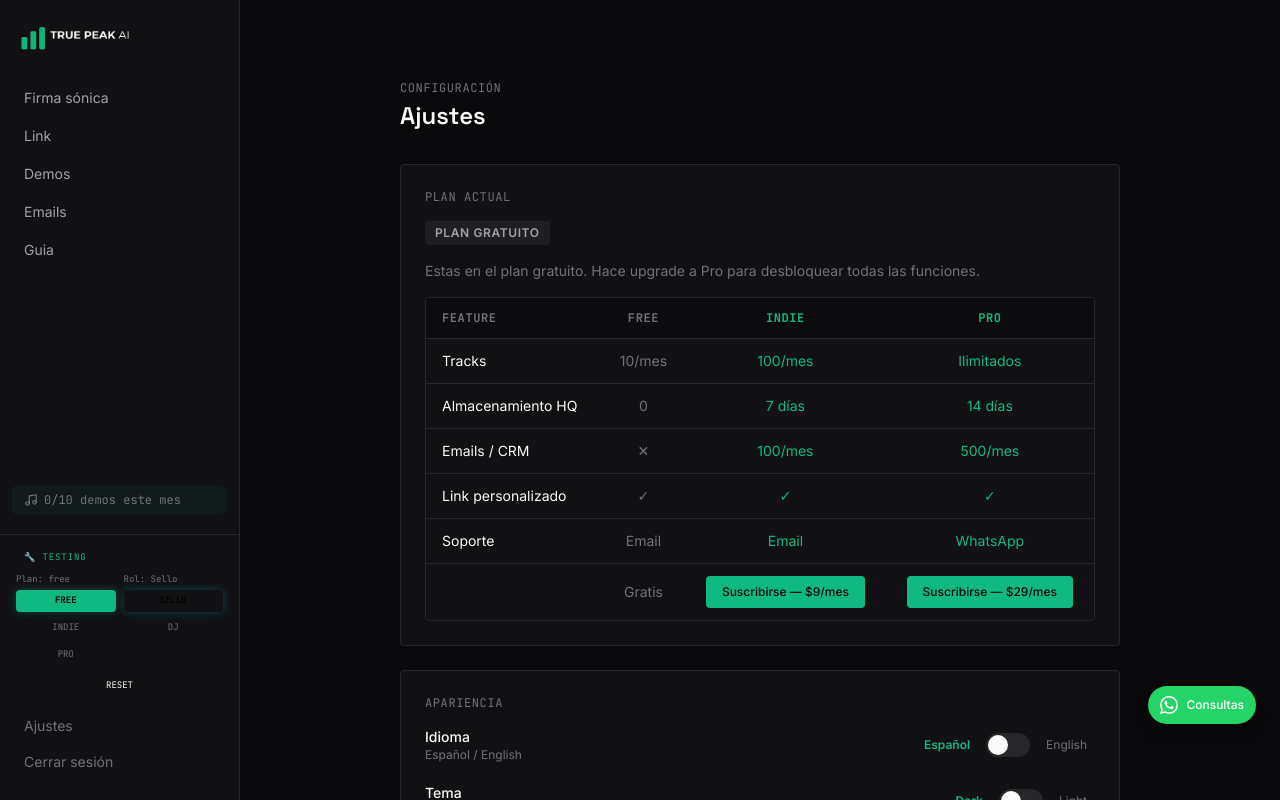
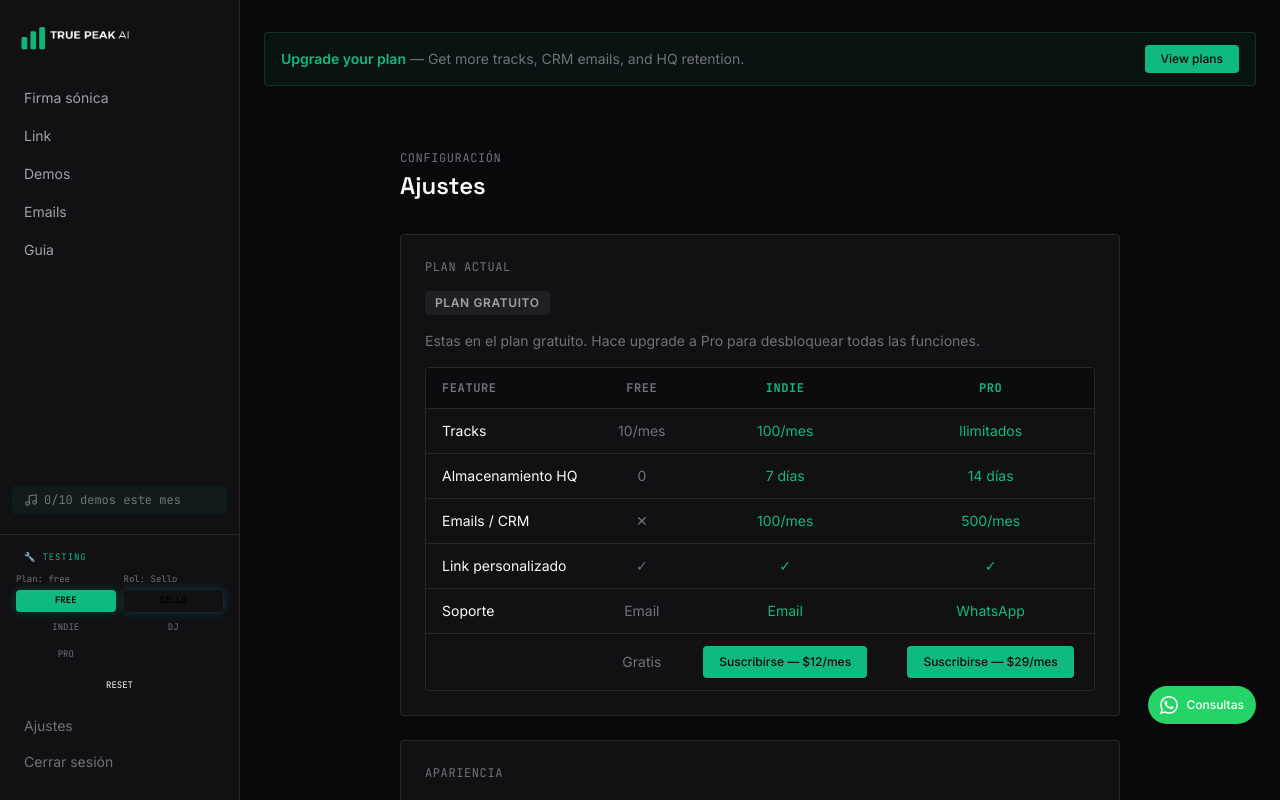
Before and after one commit to valenruffo/truepeak, a Next.js app in the folder frontend/: page /settings in a window 1280 px wide. Shown: the top 800 px of the page. Built offline with nearby package versions, Linux system fonts and the light colour scheme; no server answers.

Commit message:
feat: require account before payment, add upgrade banner in dashboard

```diff
--- a/frontend/app/(dashboard)/layout.tsx
+++ b/frontend/app/(dashboard)/layout.tsx
@@ -410,7 +410,31 @@ function DashboardInner({ children }: { children: React.ReactNode }) {
       </aside>
 
       <main className="flex-1 pt-12 md:pt-0" style={{ marginLeft: "0", paddingBottom: "80px" }}>
-        <div className="mx-auto max-w-6xl px-3 md:px-6 py-4 md:py-8 md:ml-[240px]">{children}</div>
+        <div className="mx-auto max-w-6xl px-3 md:px-6 py-4 md:py-8 md:ml-[240px]">
+          {/* Upgrade banner for Free users */}
+          {plan === "free" && (
+            <div
+              className="mb-4 px-4 py-3 rounded border flex flex-col sm:flex-row items-start sm:items-center justify-between gap-3"
+              style={{
+                background: "rgba(16,185,129,0.06)",
+                borderColor: "rgba(16,185,129,0.2)",
+              }}
+            >
+              <div className="text-sm">
+                <span className="font-semibold" style={{ color: "#10b981" }}>Upgrade your plan</span>
+                <span className="text-muted ml-1">— Get more tracks, CRM emails, and HQ retention.</span>
+              </div>
+              <Link
+                href="/settings"
+                className="px-4 py-1.5 rounded text-xs font-medium whitespace-nowrap transition-all hover:opacity-90"
+                style={{ background: "#10b981", color: "#09090b" }}
+              >
+                View plans
+              </Link>
+            </div>
+          )}
+          {children}
+        </div>
       </main>
 
       <PlayerBar />
--- a/frontend/app/(dashboard)/settings/page.tsx
+++ b/frontend/app/(dashboard)/settings/page.tsx
@@ -139,7 +139,7 @@ export default function SettingsPage() {
                       className="inline-block px-4 py-2 rounded text-xs font-medium transition-all hover:opacity-90"
                       style={{ background: "#10b981", color: "#09090b" }}
                     >
-                      Suscribirse — $9/mes
+                      Suscribirse — $12/mes
                     </a>
                   </td>
                   <td className="px-4 py-3 text-center">
--- a/frontend/app/page.tsx
+++ b/frontend/app/page.tsx
@@ -693,9 +693,6 @@ function Features() {
 
 // ─── Pricing ──────────────────────────────────────────────────────────────────
 
-const polarCheckoutIndie = "https://buy.polar.sh/polar_cl_HmWbpa6oeLs6vcSucDQR5rlWXMPsne5p33MOi2RZPFg";
-const polarCheckoutPro = "https://buy.polar.sh/polar_cl_4u3xFxj5G4klKE5jhYIDGMXmhyL7kjaTQe9Ux34e9Wb";
-
 function Pricing() {
   const { t } = useLanguage();
   const tiers = [
@@ -714,7 +711,7 @@ function Pricing() {
       name: t("pricing.indie"),
       price: t("pricing.indie_price"),
       cta: t("pricing.indie_cta"),
-      href: polarCheckoutIndie,
+      href: "/register",
       border: "#10b981",
       bg: "var(--bg-secondary)",
       btnStyle: { background: "#10b981", color: "#09090b" } as React.CSSProperties,
@@ -725,7 +722,7 @@ function Pricing() {
       name: t("pricing.pro"),
       price: t("pricing.pro_price"),
       cta: t("pricing.pro_cta"),
-      href: polarCheckoutPro,
+      href: "/register",
       border: "var(--border)",
       bg: "var(--bg-secondary)",
       btnStyle: { border: "1px solid var(--border)", color: "var(--text-primary)" } as React.CSSProperties,
```
